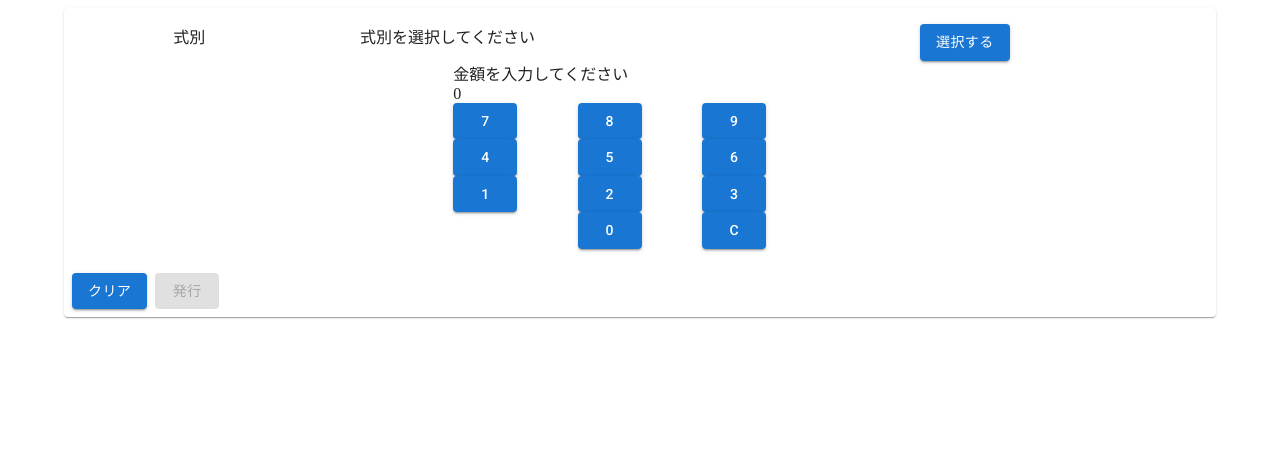
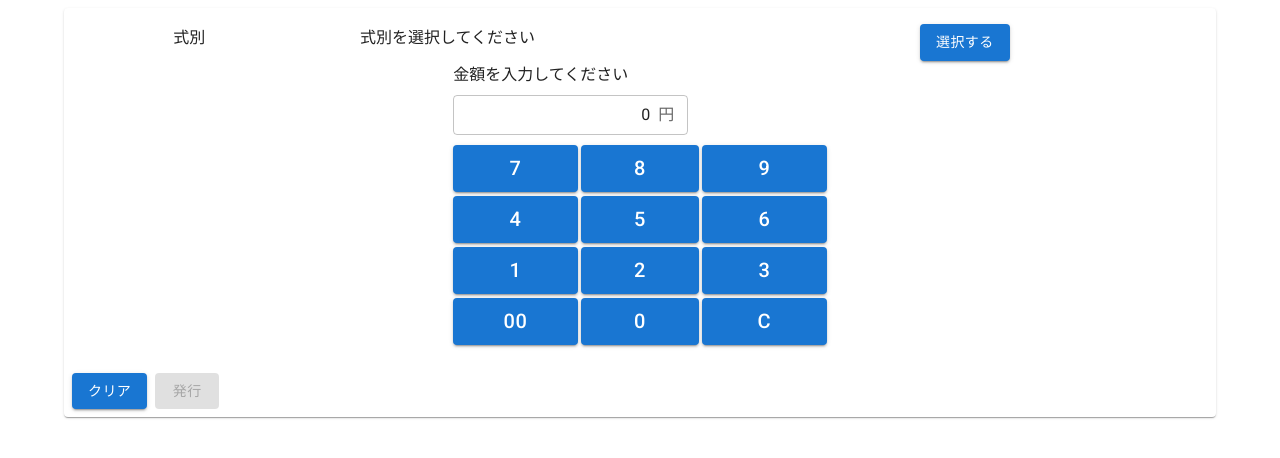
Before and after one commit to broadcast-derby/broadcast-derby.github.io, a React (Vite) app in the folder web/: page / in a window 1280 px wide. Shown: the top 458 px of the page. Built offline with nearby package versions, Linux system fonts and the light colour scheme.

Commit message:
魚券購入画面の金額入力パットレイアウト修正 00ボタン追加

```diff
--- a/web/package.json
+++ b/web/package.json
@@ -1,6 +1,6 @@
 {
   "homepage": "https://broadcast-derby.github.io",
-  "version": "0.1.8",
+  "version": "0.2.0",
   "scripts": {
     "dev": "vite --host",
     "build": "tsc && vite build",
--- a/web/src/action/comment.tsx
+++ b/web/src/action/comment.tsx
@@ -11,6 +11,8 @@ const parser = new window.DOMParser()
 
 /**
  * コメント取得Action
+ *
+ * @param {any} dispatch
  */
 export const getComments = async (dispatch: any) => {
   const response = await httpClient.get('/setting/comment.xml')
--- a/web/src/action/racehorse.tsx
+++ b/web/src/action/racehorse.tsx
@@ -6,6 +6,9 @@ import { RacehorseDetail } from '../interface'
 
 /**
  * 出走馬情報を更新する
+ *
+ * @param {any} dispatch
+ * @param {RacehorseDetail[]} racehorses 出走馬情報一覧
  */
 export const updateRacehorses = (dispatch: any, racehorses: RacehorseDetail[]) => {
   window.localStorage.setItem('racehorses', JSON.stringify(racehorses))
@@ -14,6 +17,8 @@ export const updateRacehorses = (dispatch: any, racehorses: RacehorseDetail[]) =
 
 /**
  * localStorageの情報を正としてstateを更新する
+ *
+ * @param {any} dispatch
  */
 export const consistencyRacehorses = (dispatch: any) => {
   let racehorses = window.localStorage.getItem('racehorses')
--- a/web/src/action/user.tsx
+++ b/web/src/action/user.tsx
@@ -7,6 +7,8 @@ import { User, Ticket } from '../interface'
 
 /**
  * 手持ちの馬券情報削除
+ *
+ * @param {any} dispatch
  */
 export const cleanBoughtTickets = (dispatch: any) => {
   let usersStr = window.localStorage.getItem('users')
@@ -21,6 +23,7 @@ export const cleanBoughtTickets = (dispatch: any) => {
 
 /**
  * 馬券購入
+ * @param {any} dispatch
  * @param {string} userName ユーザ名
  * @param {string} service サービス名
  * @param {number} formula 式別
@@ -72,6 +75,8 @@ export const buyTicket = (
 
 /**
  * ユーザ情報更新
+ *
+ * @param {any} dispatch
  * @param {User[]} users ユーザ情報一覧
  */
 export const updateUsers = (dispatch: any, users: User[]) => {
--- a/web/src/components/organisms/Calculator.tsx
+++ b/web/src/components/organisms/Calculator.tsx
@@ -1,8 +1,11 @@
 import React from 'react'
+import { styled } from '@mui/material/styles'
 
 // mui
 import Button from '@mui/material/Button'
 import Grid from '@mui/material/Grid'
+import TextField from '@mui/material/TextField'
+import InputAdornment from '@mui/material/InputAdornment'
 
 /**
  * 電卓Props
@@ -21,6 +24,28 @@ interface CalculatorProps {
    */
   onChange: Function,
 }
+/**
+ * 金額レイアウト
+ */
+const MoneyTextField = styled(TextField)({
+  paddingTop: "10px",
+  paddingBottom: "10px",
+  textAlign: "right",
+  "& > div > input": {
+    textAlign: "right",
+  },
+})
+/**
+ * 電卓のボタンレイアウト
+ */
+const NumberButton = styled(Button)({
+  marginBottom: "4px",
+  fontSize: "15pt",
+})
+const CenterGrid = styled(Grid)({
+  paddingLeft: "3px",
+  paddingRight: "3px",
+})
 /**
  * 電卓
  */
@@ -41,7 +66,9 @@ const Calculator: React.FC<CalculatorProps> = ({
 }) => {
   /**
    * ボタン押下時イベント
-  */
+   *
+   * @param {number} number 選択された番号
+   */
   const handleInputNumberButtonClick = (number: number) => {
     if (value.toString().length === max) {
       return
@@ -54,6 +81,19 @@ const Calculator: React.FC<CalculatorProps> = ({
     }
   }
   /**
+   * 00ボタン押下時イベント
+   */
+  const handleInputDoubleZeroButtonClick = () => {
+    if (value.toString().length === max) {
+      return
+    }
+    if (value.toString().length === max - 1) {
+      onChange(value * 10)
+      return
+    }
+    onChange(value * 100)
+  }
+  /**
    * クリアボタン押下時イベント
    */
   const handleInputClearButtonClick = () => {
@@ -62,29 +102,35 @@ const Calculator: React.FC<CalculatorProps> = ({
   return (
     <Grid container>
       <Grid item xs={12}>
-        {value.toLocaleString()}
+        <MoneyTextField
+          size="small"
+          value={value.toLocaleString()}
+          InputProps={{
+            endAdornment: <InputAdornment position="end">円</InputAdornment>,
+          }}
+        />
       </Grid>
       <Grid item container xs={12}>
-        <Grid item xs={4}><Button variant="contained" onClick={() => handleInputNumberButtonClick(7)}>7</Button></Grid>
-        <Grid item xs={4}><Button variant="contained" onClick={() => handleInputNumberButtonClick(8)}>8</Button></Grid>
-        <Grid item xs={4}><Button variant="contained" onClick={() => handleInputNumberButtonClick(9)}>9</Button></Grid>
+        <Grid item xs={4}><NumberButton fullWidth variant="contained" onClick={() => handleInputNumberButtonClick(7)}>7</NumberButton></Grid>
+        <CenterGrid item xs={4}><NumberButton fullWidth variant="contained" onClick={() => handleInputNumberButtonClick(8)}>8</NumberButton></CenterGrid>
+        <Grid item xs={4}><NumberButton fullWidth variant="contained" onClick={() => handleInputNumberButtonClick(9)}>9</NumberButton></Grid>
       </Grid>
       <Grid item container xs={12}>
-        <Grid item xs={4}><Button variant="contained" onClick={() => handleInputNumberButtonClick(4)}>4</Button></Grid>
-        <Grid item xs={4}><Button variant="contained" onClick={() => handleInputNumberButtonClick(5)}>5</Button></Grid>
-        <Grid item xs={4}><Button variant="contained" onClick={() => handleInputNumberButtonClick(6)}>6</Button></Grid>
+        <Grid item xs={4}><NumberButton fullWidth variant="contained" onClick={() => handleInputNumberButtonClick(4)}>4</NumberButton></Grid>
+        <CenterGrid item xs={4}><NumberButton fullWidth variant="contained" onClick={() => handleInputNumberButtonClick(5)}>5</NumberButton></CenterGrid>
+        <Grid item xs={4}><NumberButton fullWidth variant="contained" onClick={() => handleInputNumberButtonClick(6)}>6</NumberButton></Grid>
       </Grid>
       <Grid item container xs={12}>
-        <Grid item xs={4}><Button variant="contained" onClick={() => handleInputNumberButtonClick(1)}>1</Button></Grid>
-        <Grid item xs={4}><Button variant="contained" onClick={() => handleInputNumberButtonClick(2)}>2</Button></Grid>
-        <Grid item xs={4}><Button variant="contained" onClick={() => handleInputNumberButtonClick(3)}>3</Button></Grid>
+        <Grid item xs={4}><NumberButton fullWidth variant="contained" onClick={() => handleInputNumberButtonClick(1)}>1</NumberButton></Grid>
+        <CenterGrid item xs={4}><NumberButton fullWidth variant="contained" onClick={() => handleInputNumberButtonClick(2)}>2</NumberButton></CenterGrid>
+        <Grid item xs={4}><NumberButton fullWidth variant="contained" onClick={() => handleInputNumberButtonClick(3)}>3</NumberButton></Grid>
       </Grid>
       <Grid item container xs={12}>
-        <Grid item xs={4}></Grid>
-        <Grid item xs={4}><Button variant="contained" onClick={() => handleInputNumberButtonClick(0)}>0</Button></Grid>
-        <Grid item xs={4}><Button variant="contained" onClick={handleInputClearButtonClick}>C</Button></Grid>
+        <Grid item xs={4}><NumberButton fullWidth variant="contained" onClick={() => handleInputDoubleZeroButtonClick()}>00</NumberButton></Grid>
+        <CenterGrid item xs={4}><NumberButton fullWidth variant="contained" onClick={() => handleInputNumberButtonClick(0)}>0</NumberButton></CenterGrid>
+        <Grid item xs={4}><NumberButton fullWidth variant="contained" onClick={handleInputClearButtonClick}>C</NumberButton></Grid>
       </Grid>
-    </Grid>
+    </Grid >
   )
 }
 
--- a/web/src/components/pages/Top.tsx
+++ b/web/src/components/pages/Top.tsx
@@ -85,6 +85,8 @@ const TopPage: React.FC = () => {
   /**
    * 出走馬選択ダイアログを表示するボタン押下時イベント
    * 引数より、選択した出走馬の情報を配列のどこに入れるかをstateに格納する
+   *
+   * @param {number} selectedRacehorseIndex 選択された出走馬のindex
    */
   const handleOpenSelectRacehorseDialogClick = (selectedRacehorseIndex: number) => {
     setSelectedIndex(selectedRacehorseIndex)
@@ -92,6 +94,8 @@ const TopPage: React.FC = () => {
   }
   /**
    * 出走馬選択時イベント
+   *
+   * @param {number|null} racehorseIndex 選択された出走馬のindex　選択されていない場合がある
    */
   const handleSelectRacehorse = (racehorseIndex: number | null) => {
     setOpenSelectRacehorseDialog(false)
--- a/web/src/httpClient/index.tsx
+++ b/web/src/httpClient/index.tsx
@@ -1,5 +1,8 @@
 import axios from 'axios'
 
+/**
+ * HTTP通信用クライアントインスタンス
+ */
 const httpClient = axios.create({})
 
 export default httpClient
--- a/web/src/reducer/comment.tsx
+++ b/web/src/reducer/comment.tsx
@@ -11,6 +11,9 @@ const initialState = () => {
 
 /**
  * コメント用State更新Recuder
+ *
+ * @param {any} state storeに保持される状態
+ * @param {any} action stateを更新するaction
  */
 export const commentReducer = (state = initialState(), action: any) => {
   switch (action.type) {
--- a/web/src/reducer/racehorse.tsx
+++ b/web/src/reducer/racehorse.tsx
@@ -19,6 +19,9 @@ const initialState = () => {
 
 /**
  * 出走馬情報更新Reducer
+ *
+ * @param {any} state storeに保持される状態
+ * @param {any} action stateを更新するaction
  */
 export const racehorsesReducer = (state = initialState(), action: any) => {
   switch (action.type) {
--- a/web/src/reducer/user.tsx
+++ b/web/src/reducer/user.tsx
@@ -19,6 +19,9 @@ const initialState = () => {
 
 /**
  * ユーザ用State更新Recuder
+ *
+ * @param {any} state storeに保持される状態
+ * @param {any} action stateを更新するaction
  */
 export const userReducer = (state = initialState(), action: any) => {
   switch (action.type) {
```
